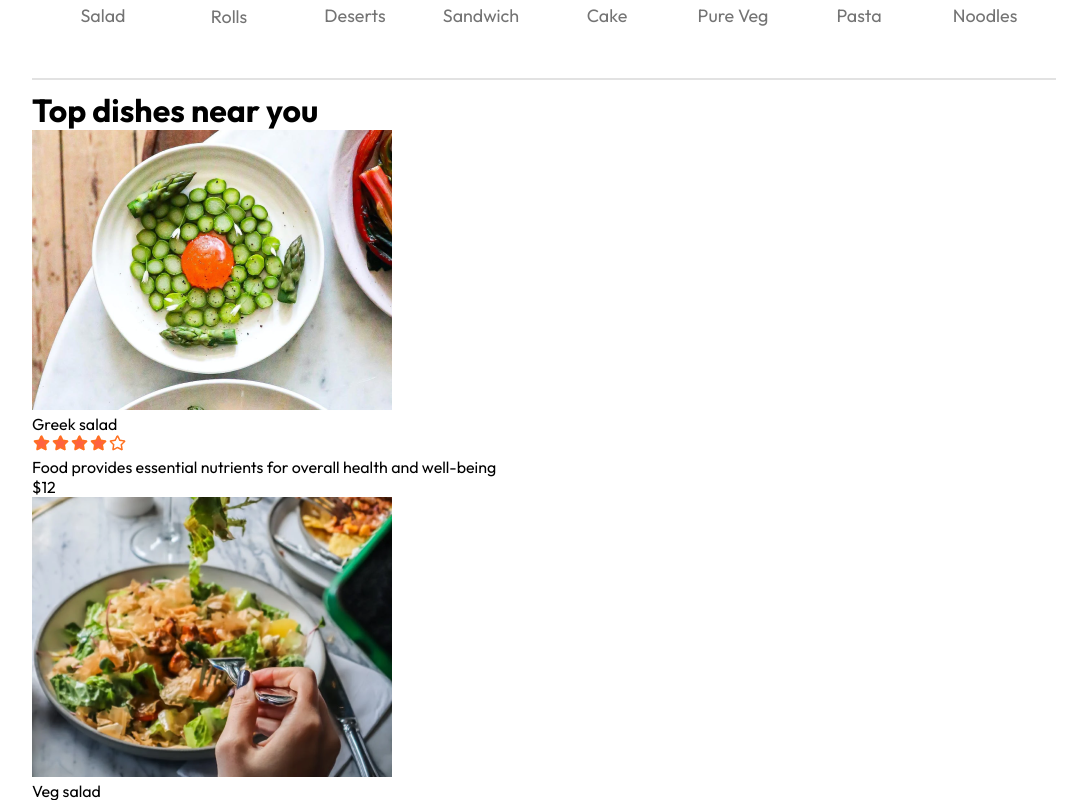
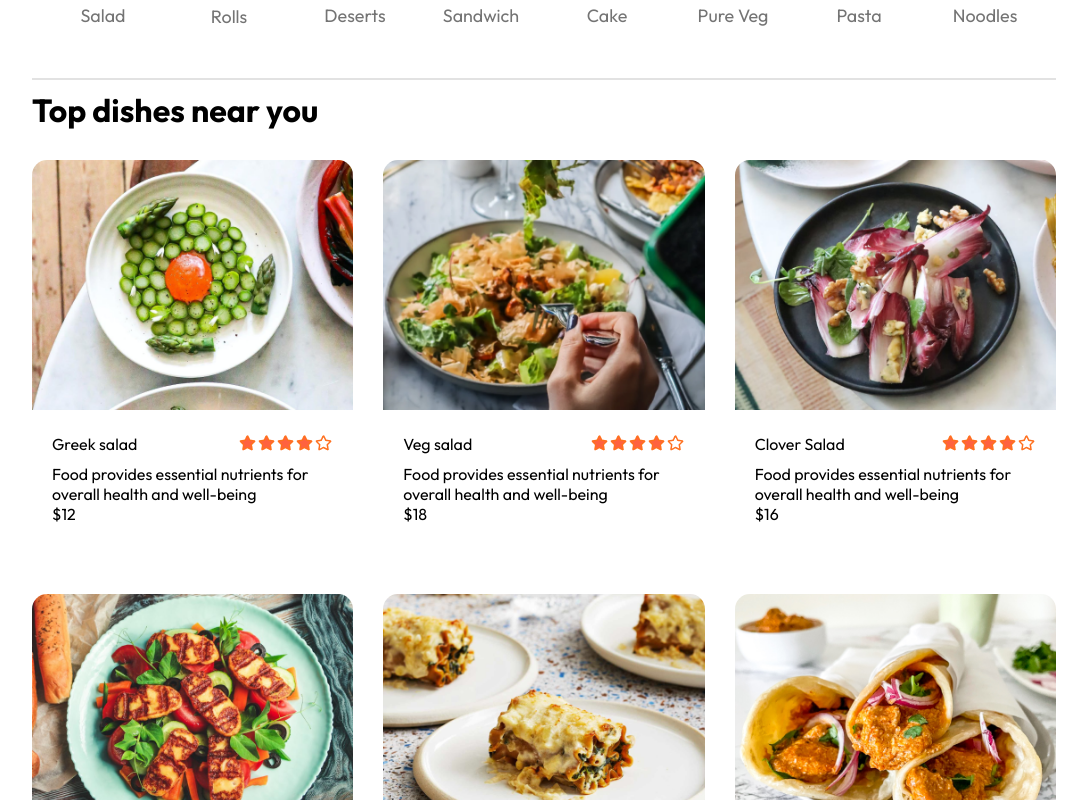
Before and after one commit to Kanishka2301/NiggsFood, a React (Vite) app: page / in a window 1280 px wide. Shown: the part 840-1640 px from the top of the page, without its empty margins (96-1183 px from the left). Built offline with nearby package versions, Linux system fonts and the light colour scheme.

Commit message:
initial commit

```diff
--- a/src/components/FoodDisplay/FoodDisplay.css
+++ b/src/components/FoodDisplay/FoodDisplay.css
@@ -0,0 +1,16 @@
+.font-display {
+  margin-top: 30px;
+}
+
+.food-display h2 {
+  font-size: max(2vw, 24px);
+  font-weight: 600;
+}
+
+.food-display-list {
+  display: grid;
+  grid-template-columns: repeat(auto-fill, minmax(240px, 1fr));
+  margin-top: 30px;
+  gap: 30px;
+  row-gap: 50px;
+}
--- a/src/components/FoodItem/FoodItem.css
+++ b/src/components/FoodItem/FoodItem.css
@@ -0,0 +1,23 @@
+.food-items {
+  width: 100%;
+  margin: auto;
+  border-radius: 15px;
+  box-shadow: 0px 0px 10px #00000015;
+  transition: 0.3s;
+  animation: fadeIn 1s;
+}
+
+.food-item-image {
+  width: 100%;
+  border-radius: 15px 15px 0px 0px;
+}
+.food-item-info {
+  padding: 20px;
+}
+
+.food-item-name-rating {
+  display: flex;
+  justify-content: space-between;
+  align-items: center;
+  margin-bottom: 10px;
+}
```
